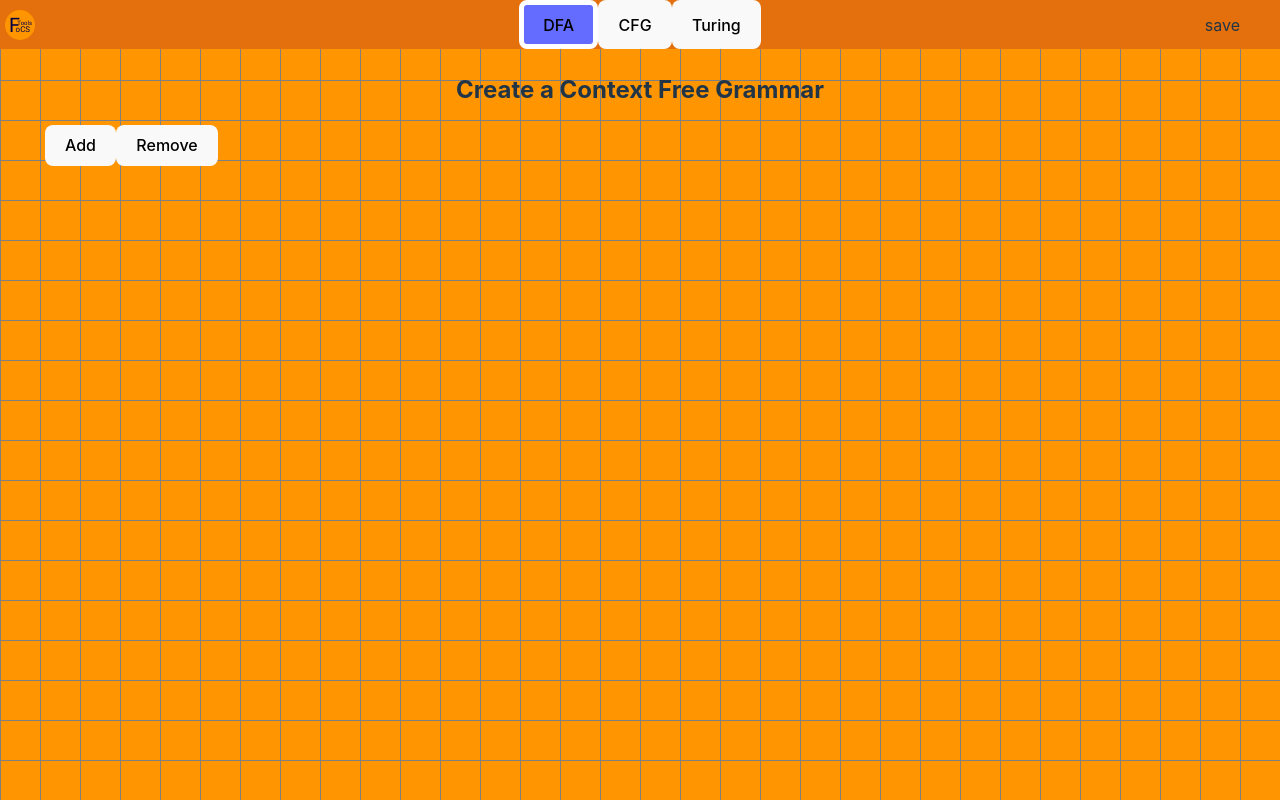
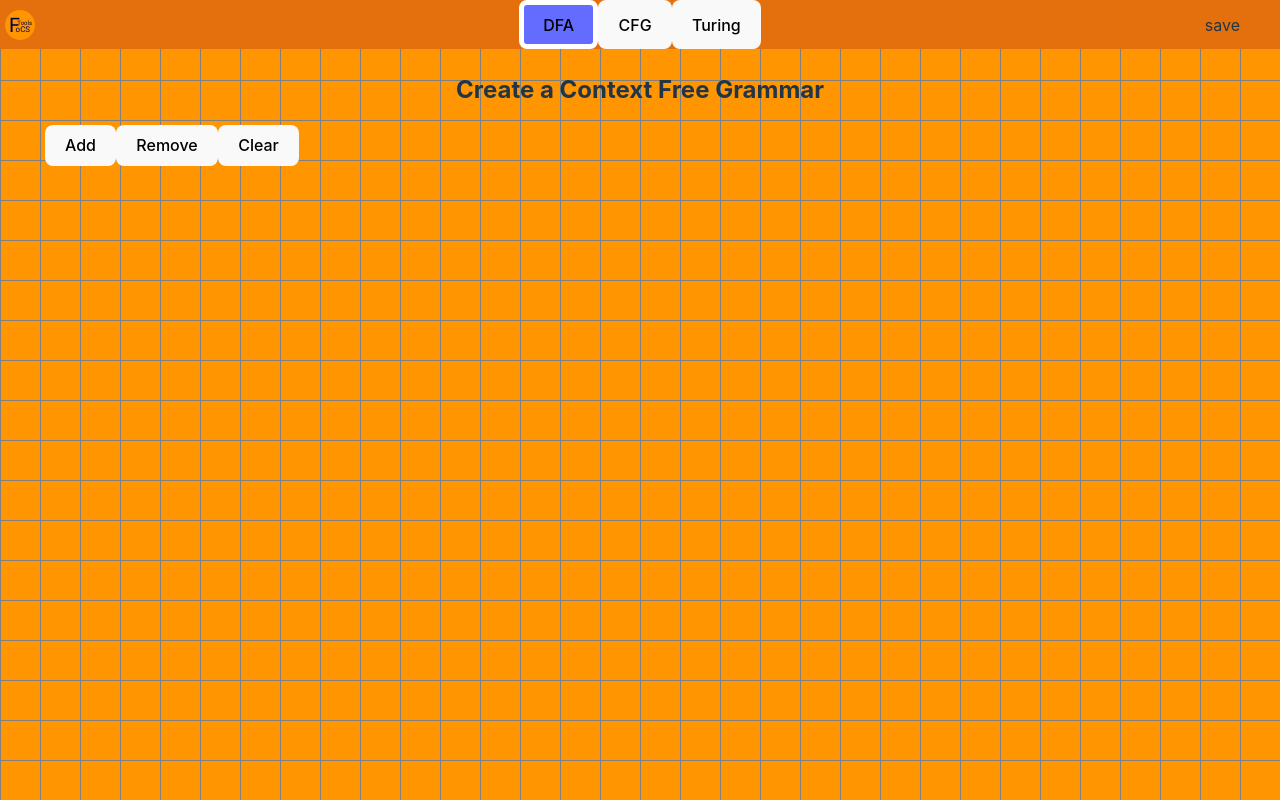
Before and after one commit to aandrepingu/FoCSTools, a React (Vite) app in the folder FoCSTools Site/: page / in a window 1280 px wide. Built offline with nearby package versions, Linux system fonts and the light colour scheme.

Commit message:
Clear Button

```diff
--- a/FoCSTools Site/src/pages/CFG.tsx
+++ b/FoCSTools Site/src/pages/CFG.tsx
@@ -6,25 +6,31 @@ export default function CFG() {
   const [text, setText] = useState<string[]>([]);
 
     function onAdd() {
-    setCount(count + 1);
-    const newText = [...text, ""];
+      setCount(count+1);
+      const newText = [...text, ''];
       setText(newText);
     }
 
     function onRemove() {
-    if (count > 0) {
-      setCount(count - 1);
+      if(count > 1){
+        setCount(count-1);
       }
       const newText = [...text];
-    newText.pop();
+      newText.pop()
       setText(newText);
+    }
+
+    function clear(){
+      const newText = [''];
+      setText(newText);
+      setCount(1);
     }
 
     const onWrite = (index: number, value: string) => {
         const newText = [...text];
         newText[index] = value;
         setText(newText);
-  };
+    }
 
   return (
     <>
@@ -33,6 +39,7 @@ export default function CFG() {
         <div className="CFG_Button_Div">
           <button onClick={onAdd}>Add</button>
           <button onClick={onRemove}>Remove</button>
+          <button onClick={clear}>Clear</button>
         </div>
         <div>
           {Array.from({ length: count }).map((_, index) => (
```
Lines whose indentation alone changed are shown as unchanged.
